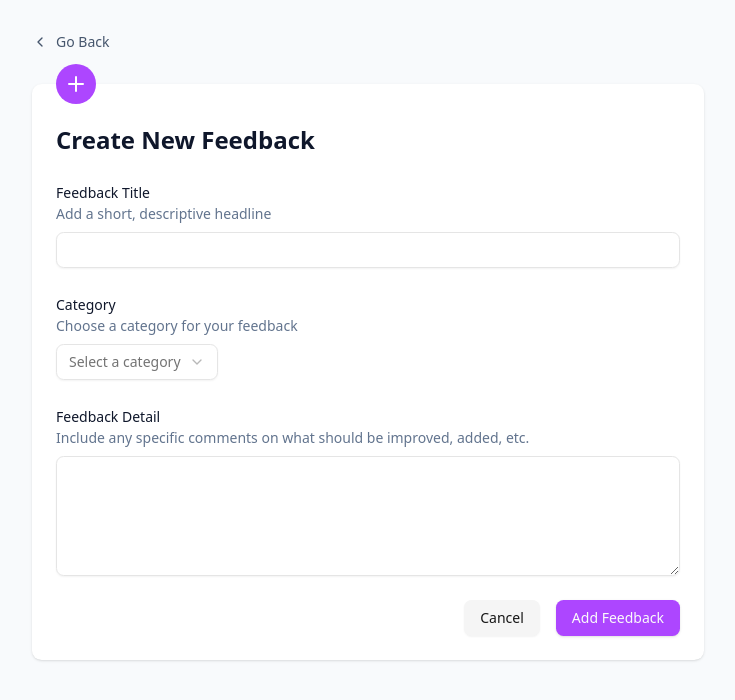
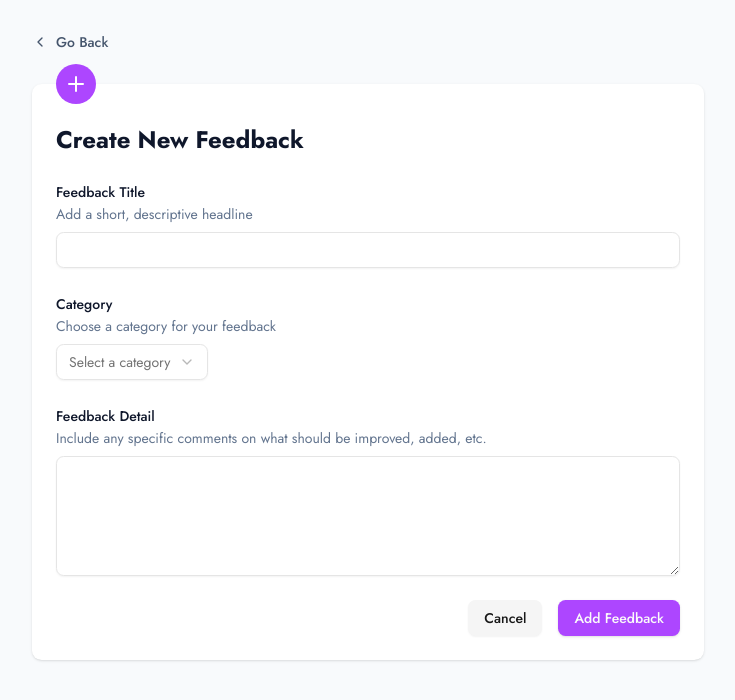
Before and after one commit to unaygney/product-feedback-app, a Next.js app: page /1/create-feedback in a window 1280 px wide. Shown: the top 700 px of the page, without its empty margins (272-1007 px from the left). Built offline with nearby package versions, Linux system fonts and the light colour scheme; what jstack would draw is missing.

Commit message:
feat: add Jost font and update layout to use it

```diff
--- a/src/app/layout.tsx
+++ b/src/app/layout.tsx
@@ -1,8 +1,14 @@
 import type { Metadata } from 'next'
+import { Jost } from 'next/font/google'
 
 import { Providers } from '@/components/providers'
 
 import './globals.css'
+
+const jost = Jost({
+  subsets: ['latin'],
+  display: 'swap',
+})
 
 export const metadata: Metadata = {
   title: 'Product Feedback App',
@@ -16,7 +22,7 @@ export default function RootLayout({
   children: React.ReactNode
 }>) {
   return (
-    <html lang="en">
+    <html lang="en" className={jost.className}>
       <body className="antialiased">
         <Providers>{children}</Providers>
       </body>
```
Also changed, not shown: 1 other file (tests, documents, lock files or other folders).
